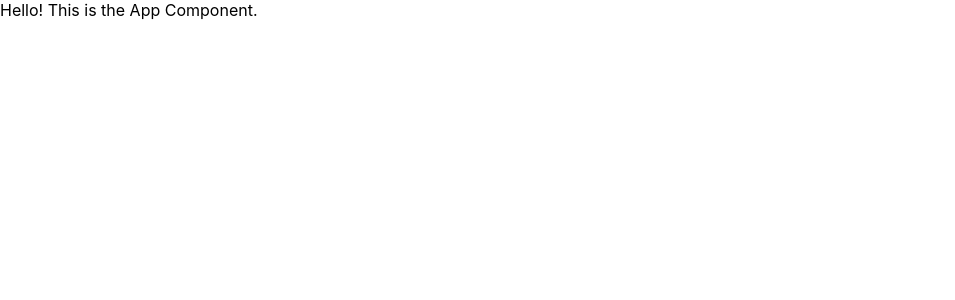
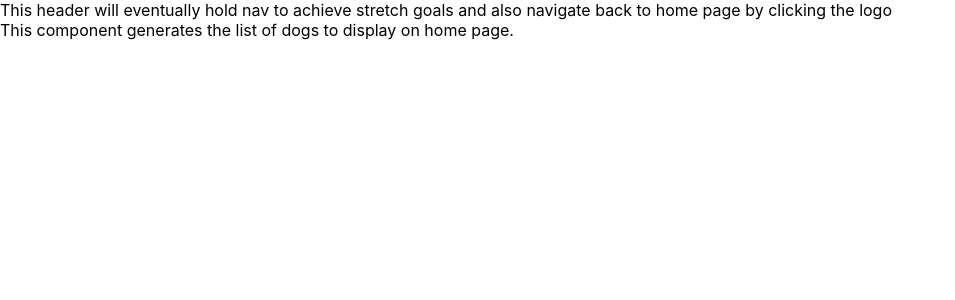
Before and after one commit to michellechoi126/doggodex, a React (Create React App) app: page / in a window 1280 px wide. Shown: the top 300 px of the page, without its empty margins (0-955 px from the left). Built offline with nearby package versions, Linux system fonts and the light colour scheme; no server answers.

Commit message:
imported components into App.js and established preliminary Routes

```diff
--- a/src/App.js
+++ b/src/App.js
@@ -1,5 +1,10 @@
-import { useState, useEffect } from 'react';
+import React, { useState, useEffect } from 'react';
+import { Routes, Route, Link, Navigate } from 'react-router-dom';
 import './App.css';
+import Header from './components/Header/Header';
+import DogDetails from './components/DogDetails/DogDetails';
+import DogsList from './components/DogsList/DogsList';
+
 
 function App() {
 	const [dogFacts, setDogFacts] = useState([]);
@@ -22,8 +27,14 @@ function App() {
 	return (
 		<div className='App'>
 			<header>
-        Hello! This is the App Component.
+				<Header />
 			</header>
+			<main>
+				<Routes>
+					<Route path='/' element={<DogsList />} />
+					<Route path='' element={<DogDetails />} />
+				</Routes>
+			</main>
 		</div>
 	);
 }
```
Lines whose indentation alone changed are shown as unchanged.
